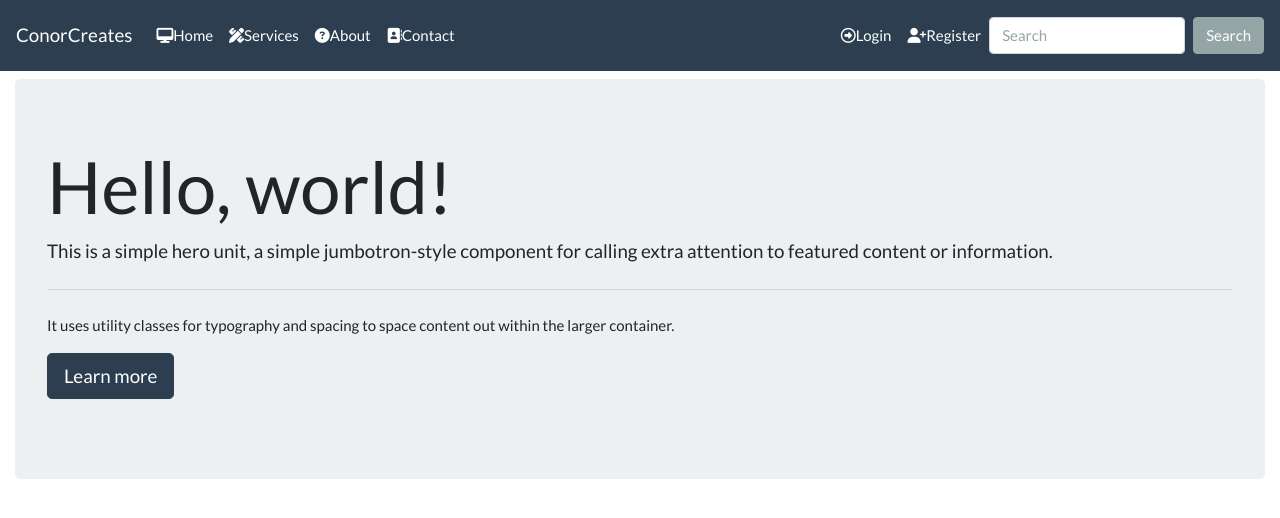
After one commit to walshyc/conor-creates, a Django app: template templates/index.html in a window 1280 px wide. The commit adds this page. Shown: the top 518 px of the page. Run offline with Django 3.2, Linux system fonts and the light colour scheme; the template is opened without the code that fills it, so the values that code supplies are empty; some libraries are stand-ins or nearby versions.

Commit message:
created homepage and moved urls

```diff
--- /dev/null
+++ b/accounts/urls.py
@@ -0,0 +1,11 @@
+from django.conf.urls import url, include
+from accounts.views import logout, login, register, user_profile
+from accounts import urls_reset
+
+urlpatterns = [
+    url(r'^logout/', logout, name="logout"),
+    url(r'^login/', login, name="login"),
+    url(r'^register/', register, name="register"),
+    url(r'^profile/', user_profile, name="profile"),
+    url(r'^password-reset/', include(urls_reset))
+]
--- /dev/null
+++ b/accounts/urls_reset.py
@@ -0,0 +1,11 @@
+from django.conf.urls import url
+from django.core.urlresolvers import reverse_lazy
+from django.contrib.auth.views import password_reset, password_reset_done, password_reset_confirm, password_reset_complete
+
+urlpatterns = [
+    url(r"^$",password_reset, {'post_reset_redirect': reverse_lazy('password_reset_done')}, name="password_reset"),
+    url(r"^done/$", password_reset_done, name="password_reset_done"),
+    url(r'^(?P<uidb64>[0-9A-Za-z]+)-(?P<token>.+)/$', password_reset_confirm,
+        {'post_reset_redirect': reverse_lazy('password_reset_complete')}, name='password_reset_confirm'),
+    url(r"^complete/$", password_reset_complete, name= "password_reset_complete")
+]
--- a/conor_creates/urls.py
+++ b/conor_creates/urls.py
@@ -13,15 +13,13 @@ Including another URLconf
     1. Import the include() function: from django.conf.urls import url, include
     2. Add a URL to urlpatterns:  url(r'^blog/', include('blog.urls'))
 """
-from django.conf.urls import url
+from django.conf.urls import url, include
 from django.contrib import admin
-from accounts.views import index, logout, login, register, user_profile
+from accounts.views import index
+from accounts import urls as accounts_urls
 
 urlpatterns = [
     url(r'^admin/', admin.site.urls),
-    url(r'^$', index, name = 'index'),
-    url(r'^accounts/logout/$', logout, name = 'logout'),
-    url(r'^accounts/login/$', login, name = 'login'),
-    url(r'^accounts/register/$', register, name = 'register'),
-    url(r'^accounts/profile/$', user_profile, name = 'profile'),
+    url(r'^$', index, name="index"),
+    url(r'^accounts/', include(accounts_urls))
 ]
--- a/templates/base.html
+++ b/templates/base.html
@@ -67,7 +67,7 @@
         </div>
     </nav>
 
-    <div class="container">
+    <div class="container-fluid">
         <h1>{% block heading %}{% endblock heading %}</h1>
         {% if messages %}
         {% for message in messages %}
--- /dev/null
+++ b/templates/index.html
@@ -0,0 +1,15 @@
+{% extends 'base.html' %}
+{% block title %}Home - Conor Creates{% endblock title %}
+{% block heading %}{% endblock heading %}
+{% block content %}
+<div class="jumbotron">
+        <h1 class="display-3">Hello, world!</h1>
+        <p class="lead">This is a simple hero unit, a simple jumbotron-style component for calling extra attention to featured content or information.</p>
+        <hr class="my-4">
+        <p>It uses utility classes for typography and spacing to space content out within the larger container.</p>
+        <p class="lead">
+          <a class="btn btn-primary btn-lg" href="#" role="button">Learn more</a>
+        </p>
+      </div>
+
+{% endblock content %}
```
Also changed, not shown: accounts/templates/injdex.html (renamed from accounts/templates/index.html).
